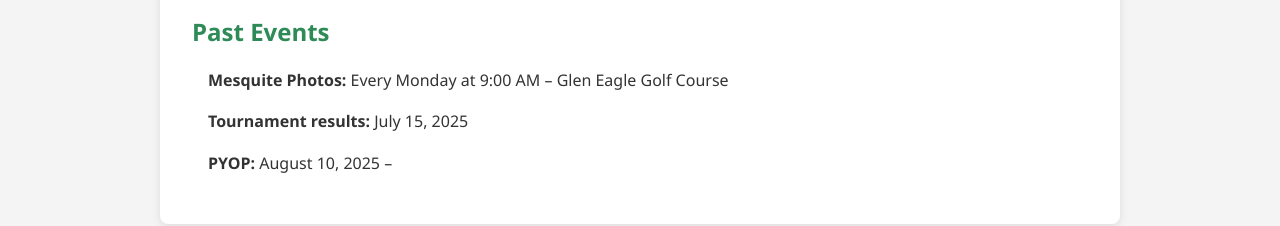
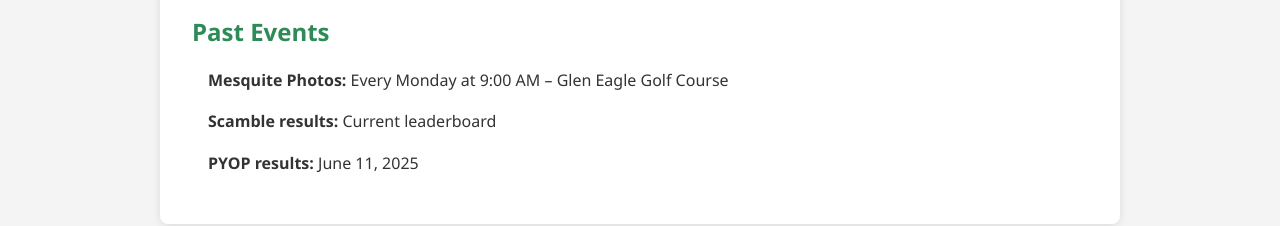
Before and after one commit to markollmann1/Seniors-golf-club, a plain HTML site: page index.html in a window 1280 px wide. Shown: the part 1122-1348 px from the top of the page. Drawn offline with Linux system fonts and the light colour scheme.

Commit message:
Update index.html

```diff
--- a/index.html
+++ b/index.html
@@ -143,8 +143,8 @@
   <h2>Past Events</h2>
   <ul>
     <li><strong>Mesquite Photos:</strong> Every Monday at 9:00 AM – Glen Eagle Golf Course</li>
-    <li><strong>Tournament results:</strong> July 15, 2025 </li>
-    <li><strong>PYOP:</strong> August 10, 2025 – </li>
+    <li><strong>Scamble results:</strong> Current leaderboard </li>
+    <li><strong>PYOP results:</strong> June 11, 2025  </li>
   </ul>
 </section>
 
```
